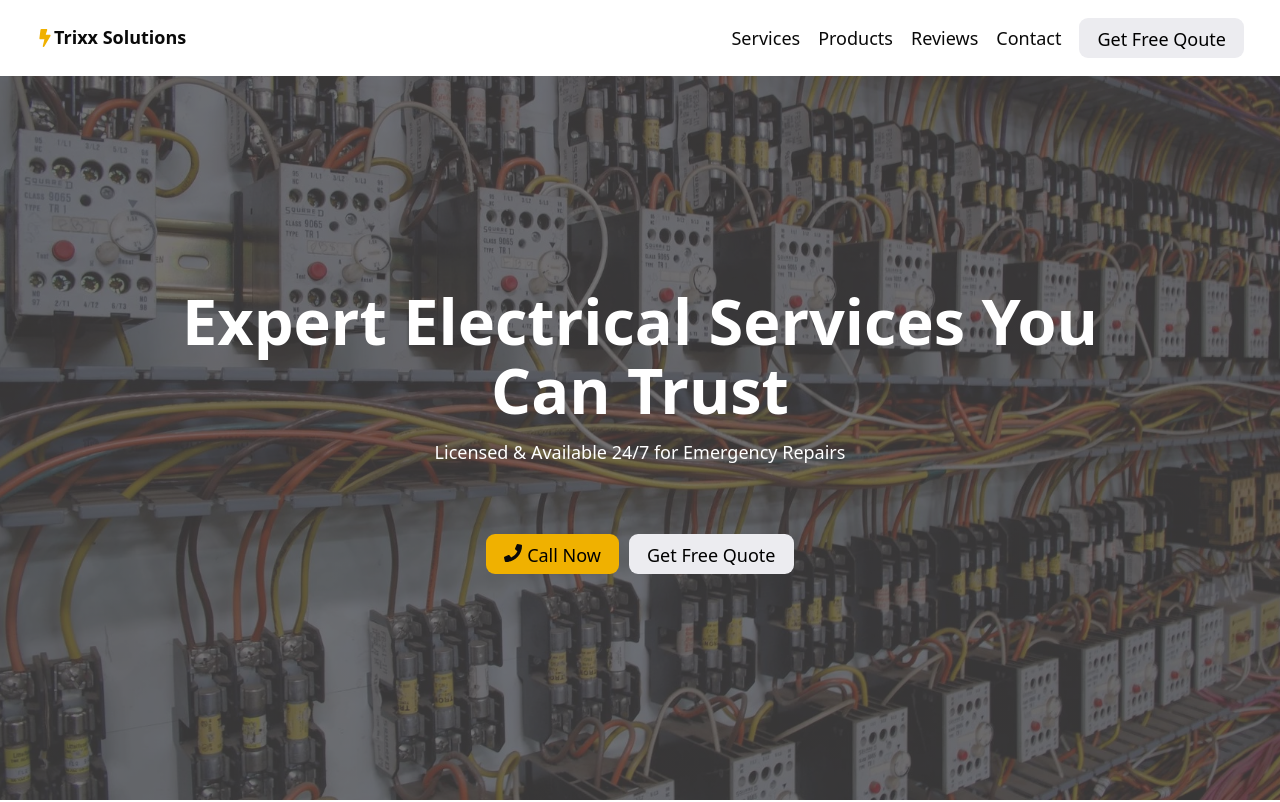
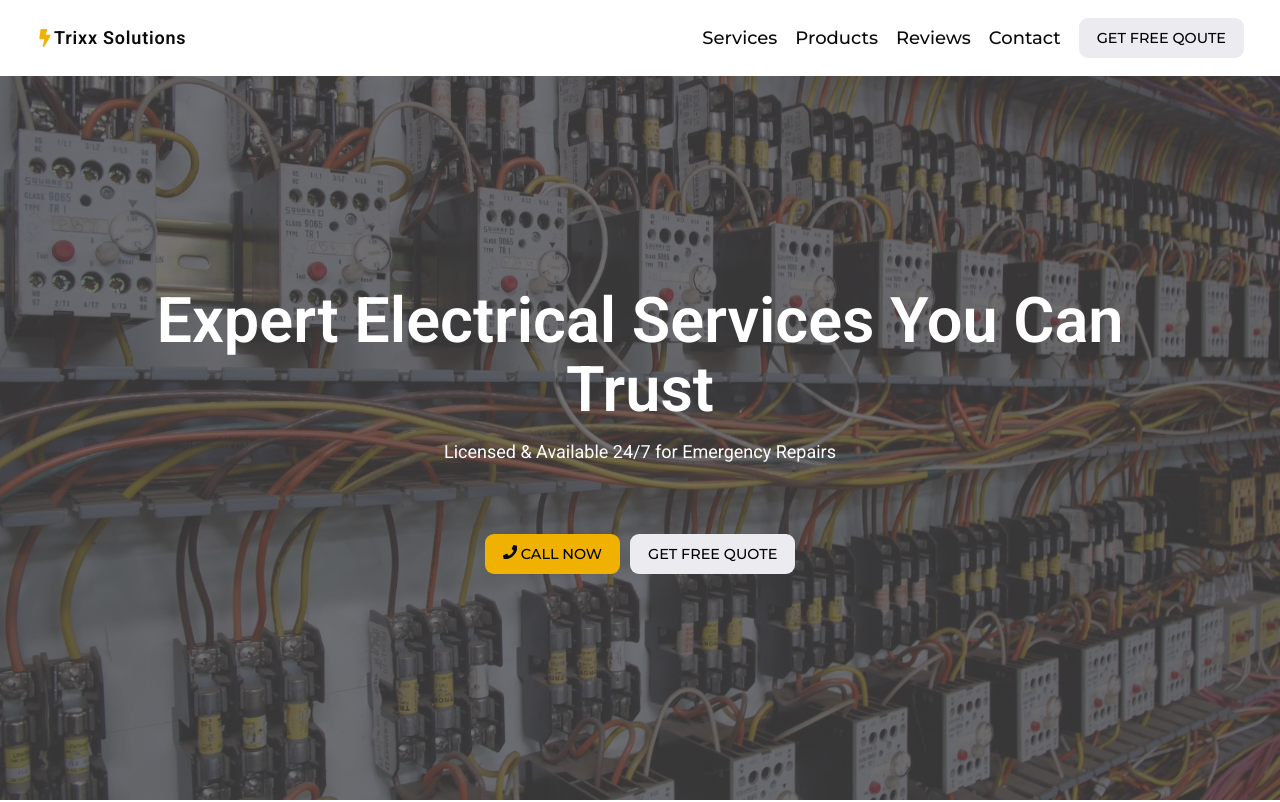
Before and after one commit to Gi-Joe254/E-shop, a React (Vite) app in the folder client/: page / in a window 1280 px wide. Shown: the top 802 px of the page. Built offline with nearby package versions, Linux system fonts and the light colour scheme; no server answers.

Commit message:
added fonts

```diff
--- a/client/src/App.css
+++ b/client/src/App.css
@@ -1,3 +1,6 @@
+@import url('https://fonts.googleapis.com/css2?family=Montserrat:wght@500;600;700;800&family=Roboto:wght@400;500&display=swap');
+@import url('https://fonts.googleapis.com/css2?family=Roboto:ital,wght@0,100..900;1,100..900&display=swap');
+
 :root {
   --font-size: 16px;
 
@@ -61,7 +64,7 @@ body {
   overflow-x: hidden;
   margin: 0;
   padding: 0;
-  font-family: system-ui, sans-serif;
+  font-family: 'Montserrat', sans-serif;
   background-color: var(--bg);
   color: var(--text);
   line-height: 1.6;
@@ -71,6 +74,10 @@ body {
 h1, h2, h3, h4, h5, h6,
 p {
   margin: 0;
+}
+
+h1, h2, h3, .logo {
+  font-family: 'Roboto', sans-serif;
 }
 
 h1 { font-size: 1.75rem; font-weight: 600; }
@@ -93,7 +100,8 @@ input,
 select,
 textarea {
   width: 100%;
-  font-size: 1rem;
+  font-family: 'Montserrat', sans-serif;
+  font-size: 0.9rem;
   padding: var(--space-xs);
   background-color: var(--input-bg);
   border: none;
@@ -103,7 +111,7 @@ textarea {
 }
 
 button {
-  font-size: 1rem;
+  font-size: 0.8rem;
   padding: var(--space-xs) var(--space-sm);
   border-radius: var(--radius);
   border: none;
--- a/client/src/components/hero.css
+++ b/client/src/components/hero.css
@@ -37,6 +37,7 @@
 .callBtn, .quoteBtn {
     height: 40px;
     background-color: var(--primary-text);
+    text-transform: uppercase;
 }
 
 .callBtn {
@@ -54,6 +55,7 @@
 
 .hero > p {
     color: var(--primary-text);
+    font-family: 'Roboto', sans-serif;
 }
 
 @media (min-width:576px) {
--- a/client/src/components/nav.css
+++ b/client/src/components/nav.css
@@ -1,3 +1,5 @@
+
+
 .navBar {
     position: fixed;
     top: 0;
@@ -28,6 +30,9 @@
 
 .logo {
     flex: 1;
+    font-weight: 5800;
+  font-size: 1.35rem;
+  letter-spacing: 0.8px;
 }
 
 .mobileNav{
--- a/client/src/components/productCard.css
+++ b/client/src/components/productCard.css
@@ -39,6 +39,7 @@
 }
 
 .productContainer > button {
+  font-size: 0.8rem;
   margin: 0 1.25rem 1.25rem;
   width: auto;
   align-self: stretch; /* fills container minus margin */
```
